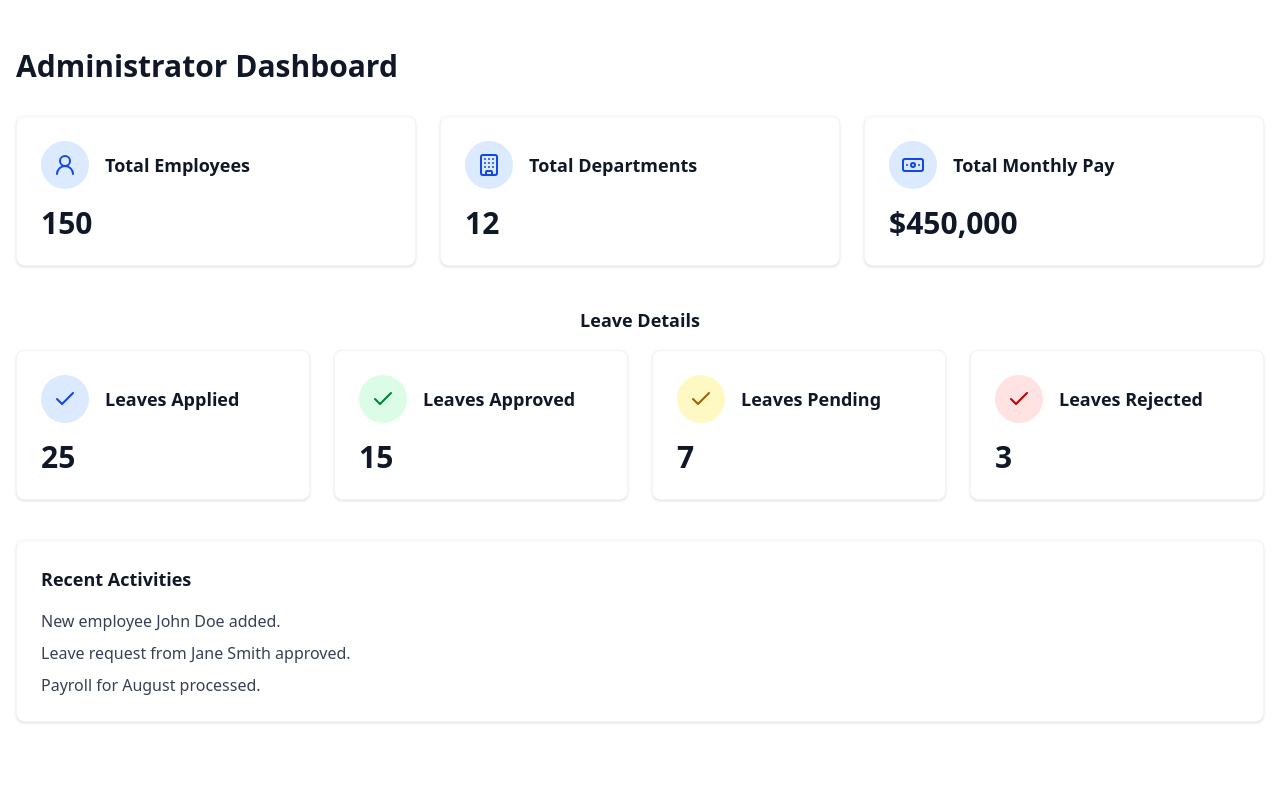
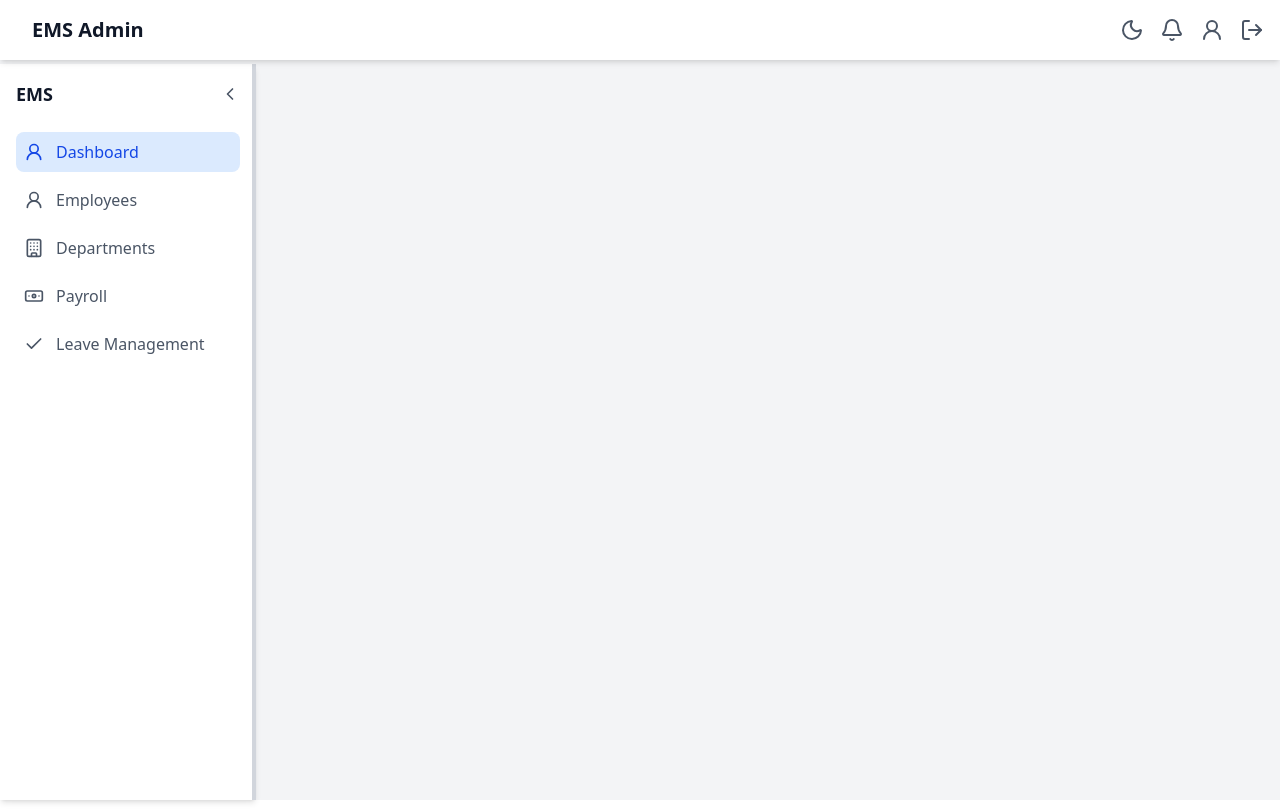
Before and after one commit to benrich09/EMS, a React (Vite) app: page /admin in a window 1280 px wide. Built offline with nearby package versions, Linux system fonts and the light colour scheme.

Commit message:
new update

```diff
--- a/src/components/Admin/AdminDashboard.jsx
+++ b/src/components/Admin/AdminDashboard.jsx
@@ -1,137 +1,176 @@
-import React, { useState, useEffect } from 'react';
-import { UserRound, Building, Banknote, Check } from 'lucide-react';
+import React, { useState, useEffect, useRef } from 'react';
+import { Outlet, Link, useLocation } from 'react-router-dom';
+import { UserRound, Building, Banknote, Check, Menu, Bell, LogOut, Moon, Sun, ChevronLeft, ChevronRight } from 'lucide-react';
 
-export default function Dashboard() {
-    const [stats, setStats] = useState({
-        employees: 0,
-        departments: 0,
-        monthlyPay: 0,
-        leavesApplied: 0,
-        leavesApproved: 0,
-        leavesPending: 0,
-        leavesRejected: 0,
-    });
+export default function AdminDashboard() {
+    const [isSidebarOpen, setIsSidebarOpen] = useState(false);
+    const [isDarkMode, setIsDarkMode] = useState(false);
+    const [isSidebarCollapsed, setIsSiebarCollapsed] = useState(false);
+    const [sidebarWidth, setSidebarWidth] = useState(256);
+    const location = useLocation();
+    const sidebarRef = useRef(null);
+    const isResizing = useRef(false);
 
     useEffect(() => {
-        const fetchData = async () => {
-            // Replace with real API call in production
-            const data = {
-                employees: 150,
-                departments: 12,
-                monthlyPay: 450000,
-                leavesApplied: 25,
-                leavesApproved: 15,
-                leavesPending: 7,
-                leavesRejected: 3,
+        if (isDarkMode) {
+            document.documentElement.classList.add('dark');
+        } else {
+            document.documentElement.classList.remove('dark');
+        }
+    }, [isDarkMode]);
+
+    const toggleSidebar = () => {
+        setIsSidebarOpen(!isSidebarOpen);
     };
-            setStats(data);
+
+    const toggleTheme = () => {
+        setIsDarkMode(!isDarkMode);
     };
-        fetchData();
-    }, []);
+
+    const toggleSidebarCollapse = () => {
+        setIsSidebarCollapsed(!isSidebarCollapsed);
+    };
+
+    const handleMouseDown = (e) => {
+        isResizing.current = true;
+        document.addEventListener('mousemove', handleMouseMove);
+        document.addEventListener('mouseup', handleMouseUp);
+    };
+
+    const handleMouseMove = (e) => {
+        if (!isResizing.current) return;
+        const newWidth = e.clientX;
+        if (newWidth >= 150 && newWidth <= 400) {
+            setSidebarWidth(newWidth);
+        }
+    };
+
+    const handleMouseUp = () => {
+        isResizing.current = false;
+        document.removeEventListener('mousemove', handleMouseMove);
+        document.removeEventListener('mouseup', handleMouseUp);
+    };
+
+    const navItems = [
+        { name: 'Dashboard', path: '/admin', icon: <UserRound className="h-5 w-5" /> },
+        { name: 'Employees', path: '/admin/employees', icon: <UserRound className="h-5 w-5" /> },
+        { name: 'Departments', path: '/admin/departments', icon: <Building className="h-5 w-5" /> },
+        { name: 'Payroll', path: '/admin/payroll', icon: <Banknote className="h-5 w-5" /> },
+        { name: 'Leave Management', path: '/admin/leaves', icon: <Check className="h-5 w-5" /> },
+    ];
 
     return (
-        <div className="container mx-auto py-12 px-4">
-            <div className="flex flex-col md:flex-row md:items-center md:justify-between mb-8">
-                <h1 className="text-2xl md:text-3xl font-bold mb-4 md:mb-0 text-gray-900 dark:text-white">
-                    Administrator Dashboard
+        <div className="min-h-screen bg-gray-100 dark:bg-gray-900 transition-colors duration-200">
+            {/* Top Navbar */}
+            <nav className="bg-white dark:bg-gray-800 shadow-md p-4 flex justify-between items-center fixed w-full z-40">
+                <div className="flex items-center">
+                    <button
+                        className="md:hidden text-gray-600 dark:text-gray-300 focus:outline-none"
+                        onClick={toggleSidebar}
+                    >
+                        <Menu className="h-6 w-6" />
+                    </button>
+                    <h1 className="text-xl font-bold text-gray-900 dark:text-white ml-4">
+                        EMS Admin
                     </h1>
                 </div>
-            {/* Stats */}
-            <div className="grid grid-cols-1 sm:grid-cols-2 lg:grid-cols-3 gap-6 mb-10">
-                <div className="bg-white dark:bg-gray-800 p-6 rounded-lg shadow-sm border border-gray-100 dark:border-gray-700">
-                    <div className="flex items-center mb-4">
-                        <div className="bg-blue-100 dark:bg-blue-900 p-3 rounded-full mr-4">
-                            <UserRound className="h-6 w-6 text-blue-700 dark:text-blue-300" />
+                <div className="flex items-center space-x-4">
+                    <button
+                        onClick={toggleTheme}
+                        className="text-gray-600 dark:text-gray-300 hover:text-gray-900 dark:hover:text-white transition-colors duration-200"
+                        title={isDarkMode ? 'Switch to Light Mode' : 'Switch to Dark Mode'}
+                    >
+                        {isDarkMode ? <Sun className="h-6 w-6" /> : <Moon className="h-6 w-6" />}
+                    </button>
+                    <button
+                        className="text-gray-600 dark:text-gray-300 hover:text-gray-900 dark:hover:text-white transition-colors duration-200"
+                        title="Notifications"
+                    >
+                        <Bell className="h-6 w-6" />
+                    </button>
+                    <button
+                        className="text-gray-600 dark:text-gray-300 hover:text-gray-900 dark:hover:text-white transition-colors duration-200"
+                        title="User Profile"
+                    >
+                        <UserRound className="h-6 w-6" />
+                    </button>
+                    <button
+                        className="text-gray-600 dark:text-gray-300 hover:text-gray-900 dark:hover:text-white transition-colors duration-200"
+                        title="Logout"
+                    >
+                        <LogOut className="h-6 w-6" />
+                    </button>
                 </div>
-                        <h2 className="text-lg font-semibold text-gray-900 dark:text-white">
-                            Total Employees
-                        </h2>
+            </nav>
+
+            <div className="flex pt-16">
+                {/* Sidebar */}
+                <aside
+                    ref={sidebarRef}
+                    className={`fixed inset-y-0 left-0 bg-white dark:bg-gray-800 shadow-md transition-all duration-200 ease-in-out z-30 mt-16 ${
+                        isSidebarOpen ? 'translate-x-0' : '-translate-x-full'
+                    } md:translate-x-0 ${isSidebarCollapsed ? 'w-16' : `w-[${sidebarWidth}px]`}`}
+                    style={{ width: isSidebarCollapsed ? '64px' : `${sidebarWidth}px` }}
+                >
+                    <div className="p-4 flex flex-col h-full">
+                        {/* Logo */}
+                        <div className="mb-6 flex items-center justify-between">
+                            {!isSidebarCollapsed && (
+                                <div className="text-lg font-bold text-gray-900 dark:text-white">
+                                    EMS
                                 </div>
-                    <p className="text-3xl font-bold text-gray-900 dark:text-white">{stats.employees}</p>
+                            )}
+                            <button
+                                onClick={toggleSidebarCollapse}
+                                className="text-gray-600 dark:text-gray-300 hover:text-gray-900 dark:hover:text-white"
+                            >
+                                {isSidebarCollapsed ? <ChevronRight className="h-5 w-5" /> : <ChevronLeft className="h-5 w-5" />}
+                            </button>
                         </div>
-                <div className="bg-white dark:bg-gray-800 p-6 rounded-lg shadow-sm border border-gray-100 dark:border-gray-700">
-                    <div className="flex items-center mb-4">
-                        <div className="bg-blue-100 dark:bg-blue-900 p-3 rounded-full mr-4">
-                            <Building className="h-6 w-6 text-blue-700 dark:text-blue-300" />
+                        {/* Navigation */}
+                        <nav className="space-y-2 flex-1">
+                            {navItems.map((item) => (
+                                <Link
+                                    key={item.name}
+                                    to={item.path}
+                                    className={`flex items-center p-2 rounded-lg hover:bg-gray-100 dark:hover:bg-gray-700 transition-colors duration-200 ${
+                                        location.pathname === item.path
+                                            ? 'bg-blue-100 dark:bg-blue-900 text-blue-700 dark:text-blue-300'
+                                            : 'text-gray-600 dark:text-gray-300'
+                                    }`}
+                                    onClick={() => setIsSidebarOpen(false)}
+                                    title={isSidebarCollapsed ? item.name : ''}
+                                >
+                                    {item.icon}
+                                    {!isSidebarCollapsed && <span className="ml-3">{item.name}</span>}
+                                </Link>
+                            ))}
+                        </nav>
                     </div>
-                        <h2 className="text-lg font-semibold text-gray-900 dark:text-white">
-                            Total Departments
-                        </h2>
+                    {/* Resize Handle */}
+                    {!isSidebarCollapsed && (
+                        <div
+                            className="absolute top-0 right-0 w-1 h-full bg-gray-300 dark:bg-gray-600 cursor-col-resize"
+                            onMouseDown={handleMouseDown}
+                        ></div>
+                    )}
+                </aside>
+
+                {/* Main Content */}
+                <main className={`flex-1 p-4 md:p-8 transition-all duration-200 ${
+                    isSidebarCollapsed ? 'md:ml-16' : `md:ml-[${sidebarWidth}px]`
+                }`}>
+                    <Outlet />
+                </main>
             </div>
-                    <p className="text-3xl font-bold text-gray-900 dark:text-white">{stats.departments}</p>
-                </div>
-                <div className="bg-white dark:bg-gray-800 p-6 rounded-lg shadow-sm border border-gray-100 dark:border-gray-700">
-                    <div className="flex items-center mb-4">
-                        <div className="bg-blue-100 dark:bg-blue-900 p-3 rounded-full mr-4">
-                            <Banknote className="h-6 w-6 text-blue-700 dark:text-blue-300" />
-                        </div>
-                        <h2 className="text-lg font-semibold text-gray-900 dark:text-white">
-                            Total Monthly Pay
-                        </h2>
-                    </div>
-                    <p className="text-3xl font-bold text-gray-900 dark:text-white">
-                        ${stats.monthlyPay.toLocaleString()}
-                    </p>
-                </div>
-            </div>
-            <div className="flex justify-center mb-4">
-                <h2 className="text-lg font-semibold text-gray-900 dark:text-white">Leave Details</h2>
-            </div>
-            <div className="grid grid-cols-1 sm:grid-cols-2 lg:grid-cols-4 gap-6 mb-10">
-                <div className="bg-white dark:bg-gray-800 p-6 rounded-lg shadow-sm border border-gray-100 dark:border-gray-700">
-                    <div className="flex items-center mb-4">
-                        <div className="bg-blue-100 dark:bg-blue-900 p-3 rounded-full mr-4">
-                            <Check className="h-6 w-6 text-blue-700 dark:text-blue-300" />
-                        </div>
-                        <h2 className="text-lg font-semibold text-gray-900 dark:text-white">
-                            Leaves Applied
-                        </h2>
-                    </div>
-                    <p className="text-3xl font-bold text-gray-900 dark:text-white">{stats.leavesApplied}</p>
-                </div>
-                <div className="bg-white dark:bg-gray-800 p-6 rounded-lg shadow-sm border border-gray-100 dark:border-gray-700">
-                    <div className="flex items-center mb-4">
-                        <div className="bg-green-100 dark:bg-green-900 p-3 rounded-full mr-4">
-                            <Check className="h-6 w-6 text-green-700 dark:text-green-300" />
-                        </div>
-                        <h2 className="text-lg font-semibold text-gray-900 dark:text-white">
-                            Leaves Approved
-                        </h2>
-                    </div>
-                    <p className="text-3xl font-bold text-gray-900 dark:text-white">{stats.leavesApproved}</p>
-                </div>
-                <div className="bg-white dark:bg-gray-800 p-6 rounded-lg shadow-sm border border-gray-100 dark:border-gray-700">
-                    <div className="flex items-center mb-4">
-                        <div className="bg-yellow-100 dark:bg-yellow-900 p-3 rounded-full mr-4">
-                            <Check className="h-6 w-6 text-yellow-700 dark:text-yellow-300" />
-                        </div>
-                        <h2 className="text-lg font-semibold text-gray-900 dark:text-white">
-                            Leaves Pending
-                        </h2>
-                    </div>
-                    <p className="text-3xl font-bold text-gray-900 dark:text-white">{stats.leavesPending}</p>
-                </div>
-                <div className="bg-white dark:bg-gray-800 p-6 rounded-lg shadow-sm border border-gray-100 dark:border-gray-700">
-                    <div className="flex items-center mb-4">
-                        <div className="bg-red-100 dark:bg-red-900 p-3 rounded-full mr-4">
-                            <Check className="h-6 w-6 text-red-700 dark:text-red-300" />
-                        </div>
-                        <h2 className="text-lg font-semibold text-gray-900 dark:text-white">
-                            Leaves Rejected
-                        </h2>
-                    </div>
-                    <p className="text-3xl font-bold text-gray-900 dark:text-white">{stats.leavesRejected}</p>
-                </div>
-            </div>
-            {/* Additional Dashboard Features */}
-            <div className="bg-white dark:bg-gray-800 p-6 rounded-lg shadow-sm border border-gray-100 dark:border-gray-700 mb-10">
-                <h2 className="text-lg font-semibold text-gray-900 dark:text-white mb-4">Recent Activities</h2>
-                <ul className="space-y-2">
-                    <li className="text-gray-700 dark:text-gray-300">New employee John Doe added.</li>
-                    <li className="text-gray-700 dark:text-gray-300">Leave request from Jane Smith approved.</li>
-                    <li className="text-gray-700 dark:text-gray-300">Payroll for August processed.</li>
-                </ul>
-            </div>
+
+            {/* Overlay for mobile sidebar */}
+            {isSidebarOpen && (
+                <div
+                    className="fixed inset-0 bg-black bg-opacity-50 md:hidden z-20"
+                    onClick={toggleSidebar}
+                ></div>
+            )}
         </div>
     );
 }
--- a/src/components/Admin/Layout.jsx
+++ /dev/null
@@ -1,176 +0,0 @@
-import React, { useState, useEffect, useRef } from 'react';
-import { Outlet, Link, useLocation } from 'react-router-dom';
-import { UserRound, Building, Banknote, Check, Menu, Bell, LogOut, Moon, Sun, ChevronLeft, ChevronRight } from 'lucide-react';
-
-export default function AdminLayout() {
-    const [isSidebarOpen, setIsSidebarOpen] = useState(false);
-    const [isDarkMode, setIsDarkMode] = useState(false);
-    const [isSidebarCollapsed, setIsSidebarCollapsed] = useState(false);
-    const [sidebarWidth, setSidebarWidth] = useState(256);
-    const location = useLocation();
-    const sidebarRef = useRef(null);
-    const isResizing = useRef(false);
-
-    useEffect(() => {
-        if (isDarkMode) {
-            document.documentElement.classList.add('dark');
-        } else {
-            document.documentElement.classList.remove('dark');
-        }
-    }, [isDarkMode]);
-
-    const toggleSidebar = () => {
-        setIsSidebarOpen(!isSidebarOpen);
-    };
-
-    const toggleTheme = () => {
-        setIsDarkMode(!isDarkMode);
-    };
-
-    const toggleSidebarCollapse = () => {
-        setIsSidebarCollapsed(!isSidebarCollapsed);
-    };
-
-    const handleMouseDown = (e) => {
-        isResizing.current = true;
-        document.addEventListener('mousemove', handleMouseMove);
-        document.addEventListener('mouseup', handleMouseUp);
-    };
-
-    const handleMouseMove = (e) => {
-        if (!isResizing.current) return;
-        const newWidth = e.clientX;
-        if (newWidth >= 150 && newWidth <= 400) {
-            setSidebarWidth(newWidth);
-        }
-    };
-
-    const handleMouseUp = () => {
-        isResizing.current = false;
-        document.removeEventListener('mousemove', handleMouseMove);
-        document.removeEventListener('mouseup', handleMouseUp);
-    };
-
-    const navItems = [
-        { name: 'Dashboard', path: '/admin', icon: <UserRound className="h-5 w-5" /> },
-        { name: 'Employees', path: '/admin/employees', icon: <UserRound className="h-5 w-5" /> },
-        { name: 'Departments', path: '/admin/departments', icon: <Building className="h-5 w-5" /> },
-        { name: 'Payroll', path: '/admin/payroll', icon: <Banknote className="h-5 w-5" /> },
-        { name: 'Leave Management', path: '/admin/leaves', icon: <Check className="h-5 w-5" /> },
-    ];
-
-    return (
-        <div className="min-h-screen bg-gray-100 dark:bg-gray-900 transition-colors duration-200">
-            {/* Top Navbar */}
-            <nav className="bg-white dark:bg-gray-800 shadow-md p-4 flex justify-between items-center fixed w-full z-40">
-                <div className="flex items-center">
-                    <button
-                        className="md:hidden text-gray-600 dark:text-gray-300 focus:outline-none"
-                        onClick={toggleSidebar}
-                    >
-                        <Menu className="h-6 w-6" />
-                    </button>
-                    <h1 className="text-xl font-bold text-gray-900 dark:text-white ml-4">
-                        EMS Admin
-                    </h1>
-                </div>
-                <div className="flex items-center space-x-4">
-                    <button
-                        onClick={toggleTheme}
-                        className="text-gray-600 dark:text-gray-300 hover:text-gray-900 dark:hover:text-white transition-colors duration-200"
-                        title={isDarkMode ? 'Switch to Light Mode' : 'Switch to Dark Mode'}
-                    >
-                        {isDarkMode ? <Sun className="h-6 w-6" /> : <Moon className="h-6 w-6" />}
-                    </button>
-                    <button
-                        className="text-gray-600 dark:text-gray-300 hover:text-gray-900 dark:hover:text-white transition-colors duration-200"
-                        title="Notifications"
-                    >
-                        <Bell className="h-6 w-6" />
-                    </button>
-                    <button
-                        className="text-gray-600 dark:text-gray-300 hover:text-gray-900 dark:hover:text-white transition-colors duration-200"
-                        title="User Profile"
-                    >
-                        <UserRound className="h-6 w-6" />
-                    </button>
-                    <button
-                        className="text-gray-600 dark:text-gray-300 hover:text-gray-900 dark:hover:text-white transition-colors duration-200"
-                        title="Logout"
-                    >
-                        <LogOut className="h-6 w-6" />
-                    </button>
-                </div>
-            </nav>
-
-            <div className="flex pt-16">
-                {/* Sidebar */}
-                <aside
-                    ref={sidebarRef}
-                    className={`fixed inset-y-0 left-0 bg-white dark:bg-gray-800 shadow-md transition-all duration-200 ease-in-out z-30 mt-16 ${
-                        isSidebarOpen ? 'translate-x-0' : '-translate-x-full'
-                    } md:translate-x-0 ${isSidebarCollapsed ? 'w-16' : `w-[${sidebarWidth}px]`}`}
-                    style={{ width: isSidebarCollapsed ? '64px' : `${sidebarWidth}px` }}
-                >
-                    <div className="p-4 flex flex-col h-full">
-                        {/* Logo */}
-                        <div className="mb-6 flex items-center justify-between">
-                            {!isSidebarCollapsed && (
-                                <div className="text-lg font-bold text-gray-900 dark:text-white">
-                                    EMS
-                                </div>
-                            )}
-                            <button
-                                onClick={toggleSidebarCollapse}
-                                className="text-gray-600 dark:text-gray-300 hover:text-gray-900 dark:hover:text-white"
-                            >
-                                {isSidebarCollapsed ? <ChevronRight className="h-5 w-5" /> : <ChevronLeft className="h-5 w-5" />}
-                            </button>
-                        </div>
-                        {/* Navigation */}
-                        <nav className="space-y-2 flex-1">
-                            {navItems.map((item) => (
-                                <Link
-                                    key={item.name}
-                                    to={item.path}
-                                    className={`flex items-center p-2 rounded-lg hover:bg-gray-100 dark:hover:bg-gray-700 transition-colors duration-200 ${
-                                        location.pathname === item.path
-                                            ? 'bg-blue-100 dark:bg-blue-900 text-blue-700 dark:text-blue-300'
-                                            : 'text-gray-600 dark:text-gray-300'
-                                    }`}
-                                    onClick={() => setIsSidebarOpen(false)}
-                                    title={isSidebarCollapsed ? item.name : ''}
-                                >
-                                    {item.icon}
-                                    {!isSidebarCollapsed && <span className="ml-3">{item.name}</span>}
-                                </Link>
-                            ))}
-                        </nav>
-                    </div>
-                    {/* Resize Handle */}
-                    {!isSidebarCollapsed && (
-                        <div
-                            className="absolute top-0 right-0 w-1 h-full bg-gray-300 dark:bg-gray-600 cursor-col-resize"
-                            onMouseDown={handleMouseDown}
-                        ></div>
-                    )}
-                </aside>
-
-                {/* Main Content */}
-                <main className={`flex-1 p-4 md:p-8 transition-all duration-200 ${
-                    isSidebarCollapsed ? 'md:ml-16' : `md:ml-[${sidebarWidth}px]`
-                }`}>
-                    <Outlet />
-                </main>
-            </div>
-
-            {/* Overlay for mobile sidebar */}
-            {isSidebarOpen && (
-                <div
-                    className="fixed inset-0 bg-black bg-opacity-50 md:hidden z-20"
-                    onClick={toggleSidebar}
-                ></div>
-            )}
-        </div>
-    );
-}
```
Also changed, not shown: src/App.jsx (+5 -8 lines), src/components/user/UserDashboard.jsx (renamed from src/components/UserDashboard.jsx). Lines whose indentation alone changed are shown as unchanged.
